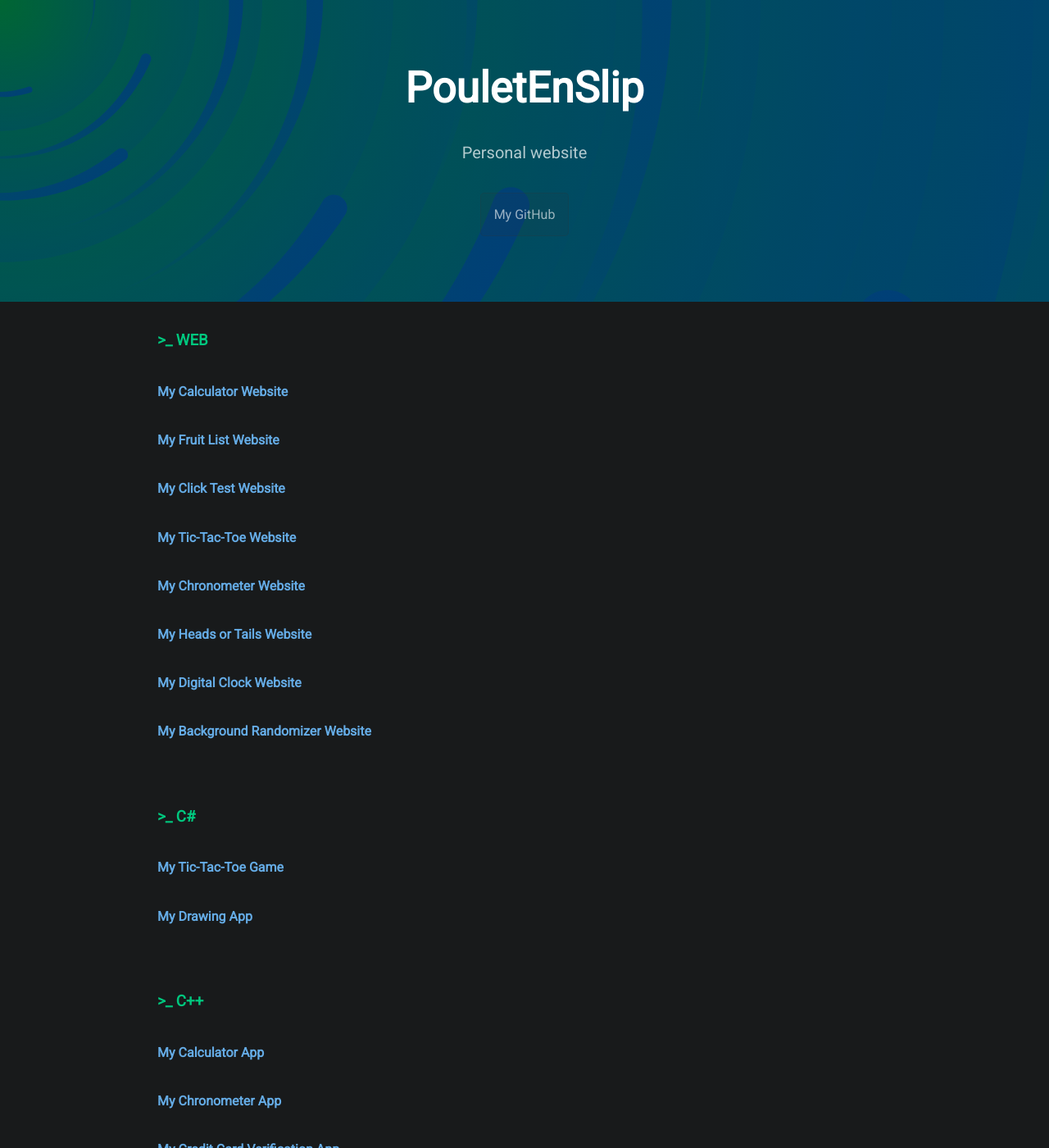
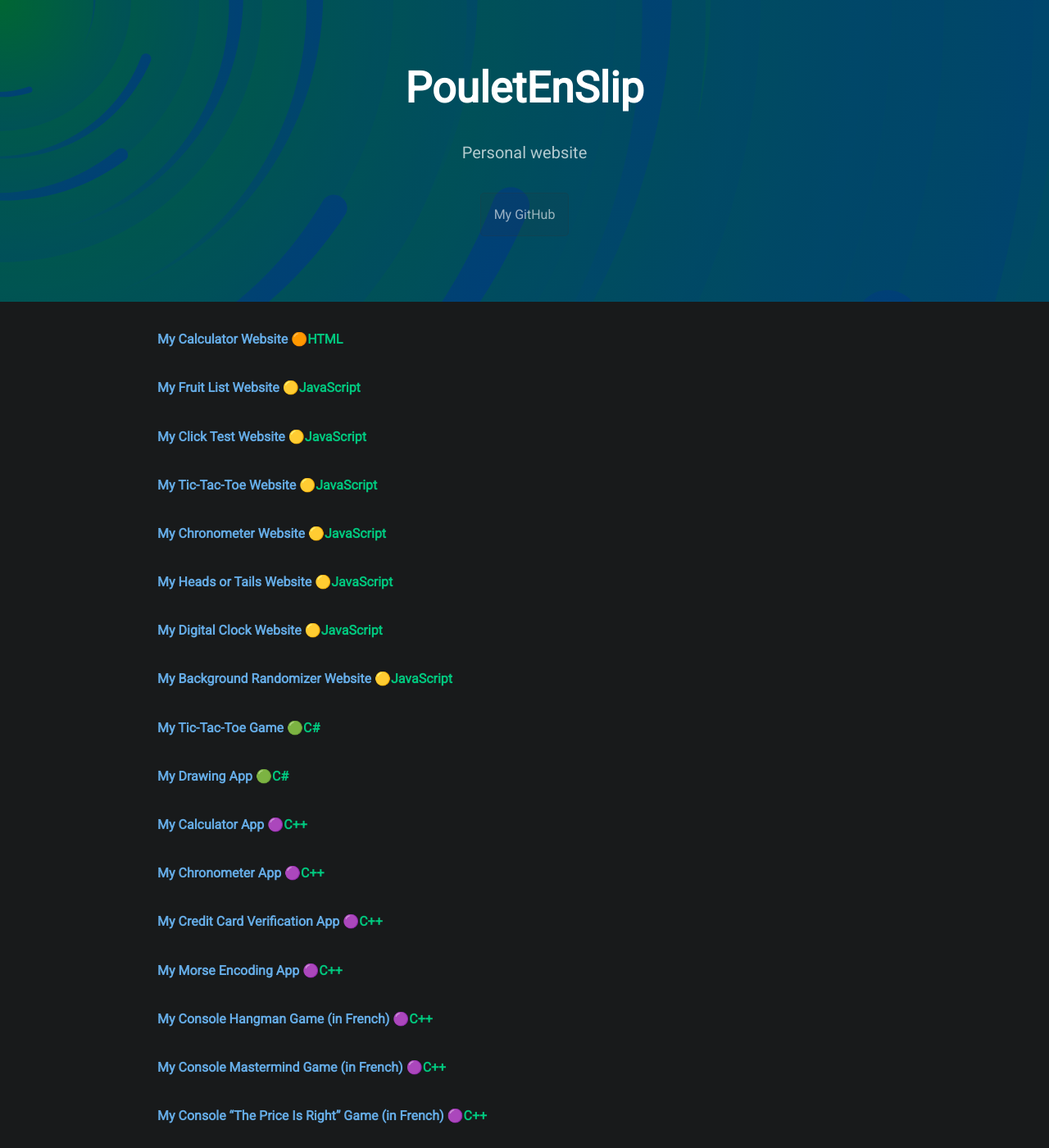
Before and after one commit to PouletEnSlip/pouletenslip.github.io, a Jekyll site: the page built from index.md, in a window 1280 px wide and 1400 px high. Shown: the whole window at 82% size. Built offline with Jekyll 4.4.1, drawn with Linux system fonts in a browser that asks for light colours; our own code applies the rules of GitHub Pages for plain Markdown files; some of the changed text lies outside the part shown.

Commit message:
Update index.md

```diff
--- a/index.md
+++ b/index.md
@@ -2,38 +2,25 @@
 layout: default
 ---
 
-### >_ WEB
-#### [My Calculator Website](pages/calculator/)
-#### [My Fruit List Website](pages/fruits/)
-#### [My Click Test Website](pages/clicktest/)
-#### [My Tic-Tac-Toe Website](pages/tictactoe/)
-#### [My Chronometer Website](pages/chronometer/)
-#### [My Heads or Tails Website](pages/headsortails/)
-#### [My Digital Clock Website](pages/clock/)
-#### [My Background Randomizer Website](pages/color/)
-<br>
-
-### >_ C#
-#### [My Tic-Tac-Toe Game](https://github.com/PouletEnSlip/TicTacToeCSharp)
-#### [My Drawing App](https://github.com/PouletEnSlip/Drawing)
-<br>
-
-### >_ C++
-#### [My Calculator App](https://github.com/PouletEnSlip/Calculator)
-#### [My Chronometer App](https://github.com/PouletEnSlip/Chronometer)
-#### [My Credit Card Verification App](https://github.com/PouletEnSlip/CreditCardVerification)
-#### [My Morse Encoding App](https://github.com/PouletEnSlip/Morse)
-#### [My Console Hangman Game (in French)](https://github.com/PouletEnSlip/HangmanGame)
-#### [My Console Mastermind Game (in French)](https://github.com/PouletEnSlip/Mastermind)
-#### [My Console "The Price Is Right" Game (in French)](https://github.com/PouletEnSlip/ThePriceIsRight)
-<br>
-
-### >_ Python
-#### [My Snake Game](https://github.com/PouletEnSlip/Snake)
-#### [My MQTT Client App](https://github.com/PouletEnSlip/MQTT)
-<br>
-
-### >_ Others
-#### [My Minecraft Resource Pack](pages/cotcotpack)
-#### [My Windows Optimization Guide (in French)](pages/opti)
-#### [My Linux Commands Cheat Sheet](https://github.com/PouletEnSlip/Linux)
+#### [My Calculator Website](pages/calculator/) 🟠HTML
+#### [My Fruit List Website](pages/fruits/) 🟡JavaScript
+#### [My Click Test Website](pages/clicktest/) 🟡JavaScript
+#### [My Tic-Tac-Toe Website](pages/tictactoe/) 🟡JavaScript
+#### [My Chronometer Website](pages/chronometer/) 🟡JavaScript
+#### [My Heads or Tails Website](pages/headsortails/) 🟡JavaScript
+#### [My Digital Clock Website](pages/clock/) 🟡JavaScript
+#### [My Background Randomizer Website](pages/color/) 🟡JavaScript
+#### [My Tic-Tac-Toe Game](https://github.com/PouletEnSlip/TicTacToeCSharp) 🟢C#
+#### [My Drawing App](https://github.com/PouletEnSlip/Drawing) 🟢C#
+#### [My Calculator App](https://github.com/PouletEnSlip/Calculator) 🟣C++
+#### [My Chronometer App](https://github.com/PouletEnSlip/Chronometer) 🟣C++
+#### [My Credit Card Verification App](https://github.com/PouletEnSlip/CreditCardVerification) 🟣C++
+#### [My Morse Encoding App](https://github.com/PouletEnSlip/Morse) 🟣C++
+#### [My Console Hangman Game (in French)](https://github.com/PouletEnSlip/HangmanGame) 🟣C++
+#### [My Console Mastermind Game (in French)](https://github.com/PouletEnSlip/Mastermind) 🟣C++
+#### [My Console "The Price Is Right" Game (in French)](https://github.com/PouletEnSlip/ThePriceIsRight) 🟣C++
+#### [My Snake Game](https://github.com/PouletEnSlip/Snake) 🔵Python
+#### [My MQTT Client App](https://github.com/PouletEnSlip/MQTT) 🔵Python
+#### [My Minecraft Resource Pack](pages/cotcotpack) ⚪Other
+#### [My Windows Optimization Guide (in French)](pages/opti) ⚪Other
+#### [My Linux Commands Cheat Sheet](https://github.com/PouletEnSlip/Linux) ⚪Other
```
